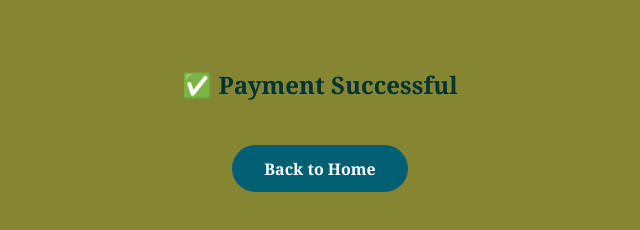
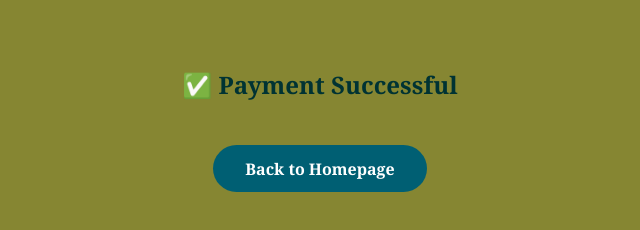
Before and after one commit to Mistaken-identity/AquaVilla-Water, a plain HTML site: page AquaVilla/water-delivery/receipt.html in a window 1280 px wide. Shown: the whole page, without its empty margins (320-960 px from the left). Drawn offline with Linux system fonts and the light colour scheme.

Commit message:
change back button type

```diff
--- a/AquaVilla/water-delivery/receipt.html
+++ b/AquaVilla/water-delivery/receipt.html
@@ -1,16 +1,16 @@
 <!DOCTYPE html>
 <html lang="en">
 <head>
-  <meta charset="UTF-8" />
+  <meta charset="UTF-8"/>
   <meta name="viewport" content="width=device-width, initial-scale=1.0"/>
   <title>Receipt | AquaVibe Water</title>
-  <link rel="stylesheet" href="style.css" />
+  <link rel="stylesheet" href="style.css"/>
 </head>
 <body>
   <div class="receipt-container">
     <h2>✅ Payment Successful</h2>
     <div id="receiptDetails"></div>
-    <a href="index.html" class="btn">Back to Home</a>
+    <a href="index.html" class="btn">Back to Homepage</a>
   </div>
 
   <script>
@@ -22,8 +22,7 @@
         <p>Quantity: ${order.quantity}L</p>
         <p>Delivery: Ksh 30</p>
         <p>Total: Ksh ${Number(order.quantity) * 10 + 30}</p>
-        <p>Sent to M-Pesa: ${order.mpesa}</p>
-      `;
+        <p>Sent to M-Pesa: ${order.mpesa}</p> `;
     }
   </script>
 </body>
```
